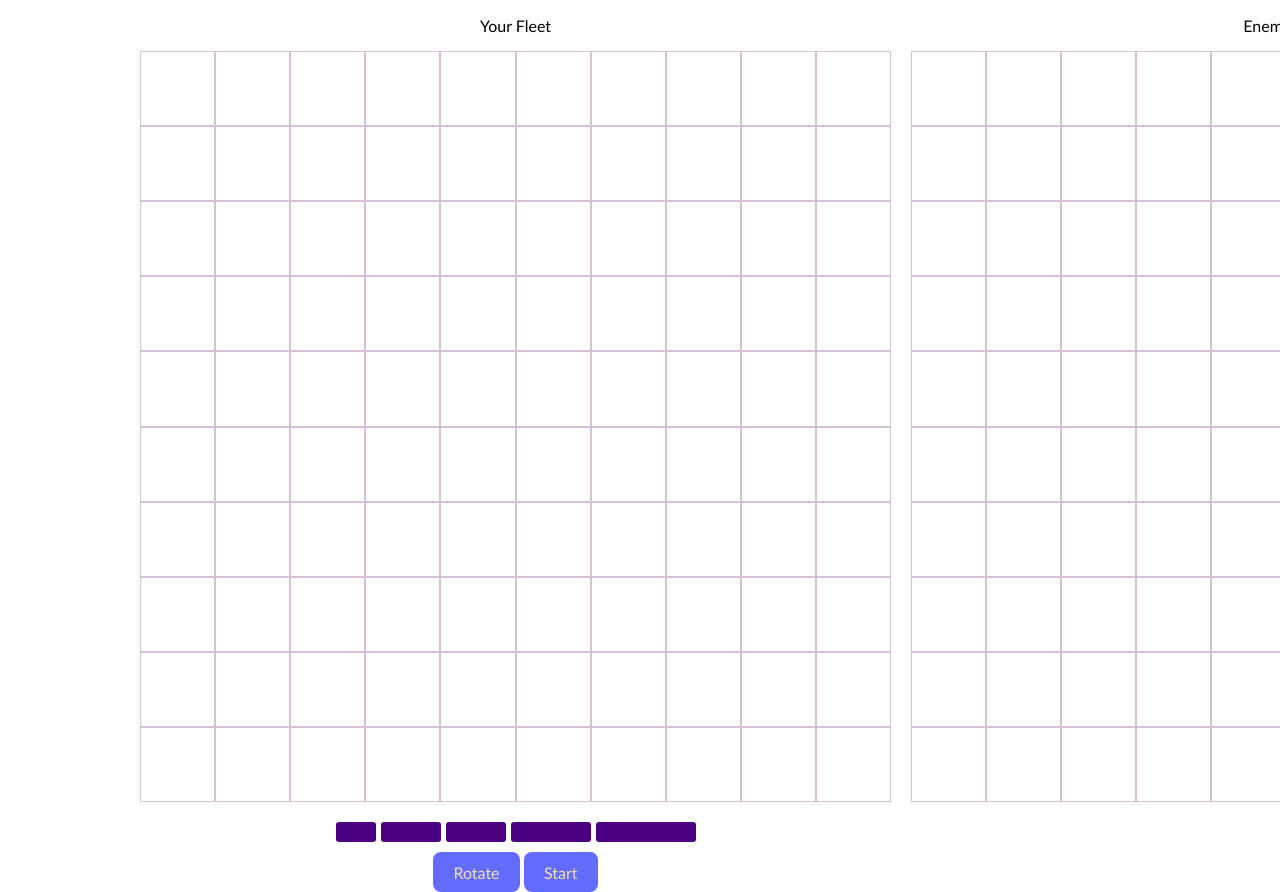
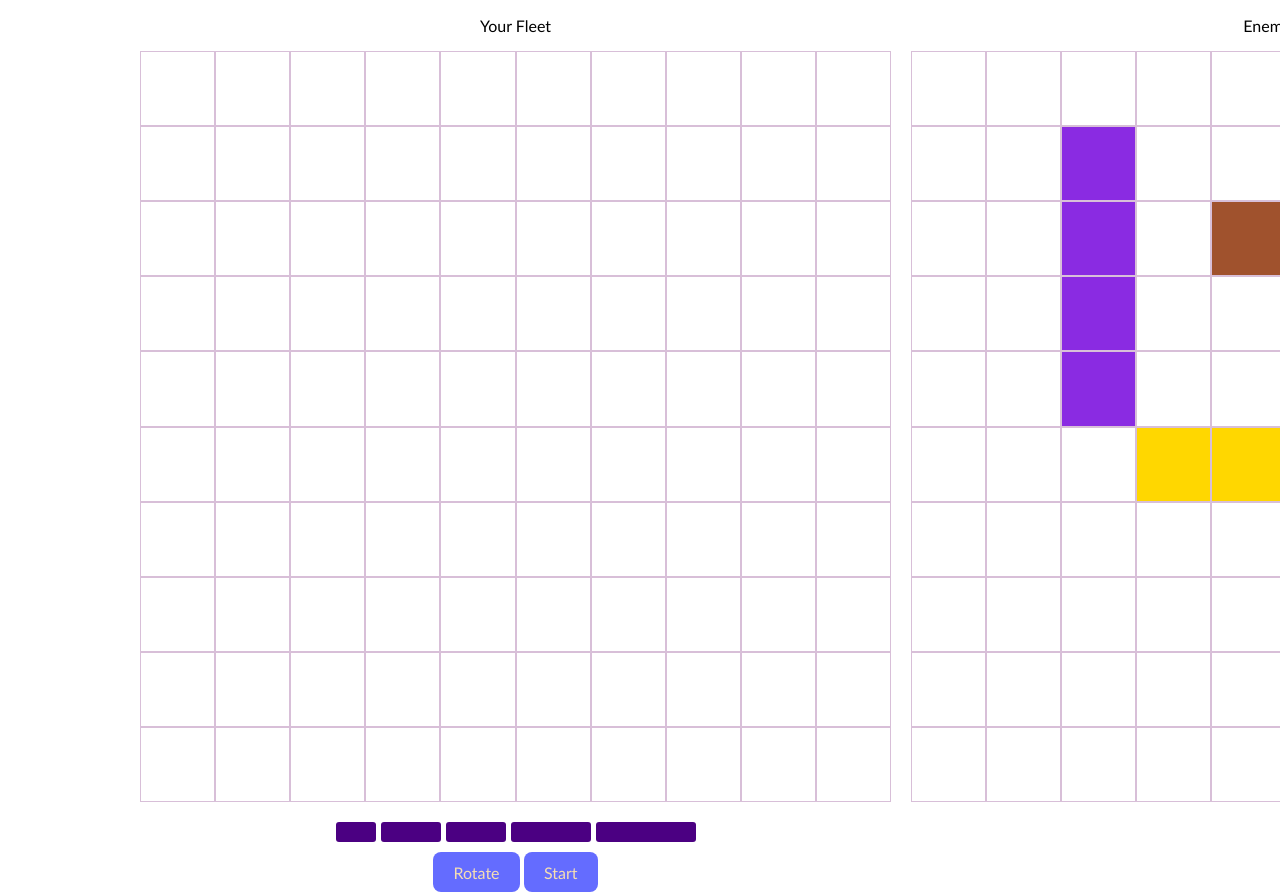
Before and after one commit to felerticia/battleship, a website built with Vite: page index.html in a window 1280 px wide. Shown: the top 892 px of the page. Built offline with nearby package versions, Linux system fonts and the light colour scheme.

Commit message:
Add enemy ships

```diff
--- a/src/main.ts
+++ b/src/main.ts
@@ -30,3 +30,55 @@ createGrid(playerBoard);
 
 const computerBoard = document.getElementById("computer")!;
 createGrid(computerBoard);
+
+// Ship Class
+class Ship {
+  name: string;
+  size: number;
+  constructor(_name: string, _size: number) {
+    this.name = _name;
+    this.size = _size;
+  }
+}
+
+const destroyer = new Ship("destroyer", 2);
+const submarine = new Ship("submarine", 3);
+const cruiser = new Ship("cruiser", 3);
+const battleship = new Ship("battleship", 4);
+const career = new Ship("career", 5);
+
+const allShips = [destroyer, submarine, cruiser, battleship, career];
+
+const addShipToGrid = (ship: Ship) => {
+  const cells = Array.from(
+    computerBoard.getElementsByClassName("cell")
+  ) as HTMLElement[];
+
+  while (true) {
+    const horizontal = Math.random() < 0.5;
+    const x = horizontal
+      ? Math.floor(Math.random() * 10)
+      : Math.floor(Math.random() * (10 - ship.size));
+    const y = horizontal
+      ? Math.floor(Math.random() * (10 - ship.size))
+      : Math.floor(Math.random() * 10);
+
+    const spots = new Array(ship.size)
+      .fill(-1)
+      .map((_, i) => {
+        if (horizontal) {
+          return x * 10 + y + i;
+        } else {
+          return x * 10 + y + i * 10;
+        }
+      })
+      .map((i) => cells[i]);
+
+    if (spots.every((spot) => !spot.classList.contains("taken"))) {
+      spots.forEach((spot) => spot.classList.add("taken", ship.name));
+      break;
+    }
+  }
+};
+
+allShips.forEach((ship) => addShipToGrid(ship));
--- a/src/style.css
+++ b/src/style.css
@@ -94,7 +94,24 @@ button:focus-visible {
 .board p {
   grid-column: 1 / -1;
 }
+
+/* Cell */
 .cell {
   aspect-ratio: 1/1;
   border: 1px solid thistle;
 }
+.destroyer.taken {
+  background: gold;
+}
+.submarine.taken {
+  background: tomato;
+}
+.cruiser.taken {
+  background: green;
+}
+.battleship.taken {
+  background: blueviolet;
+}
+.career.taken {
+  background: sienna;
+}
```
